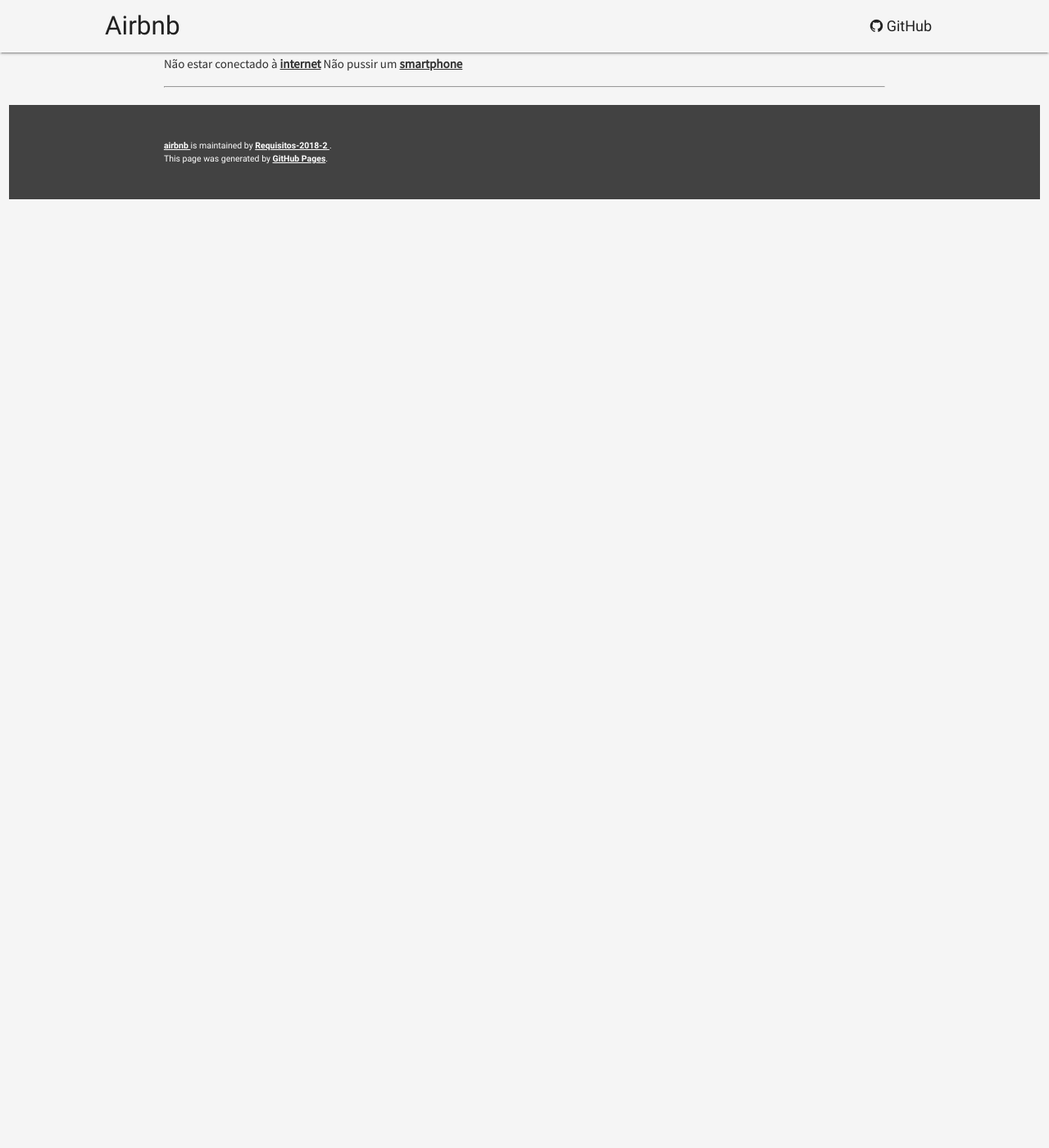
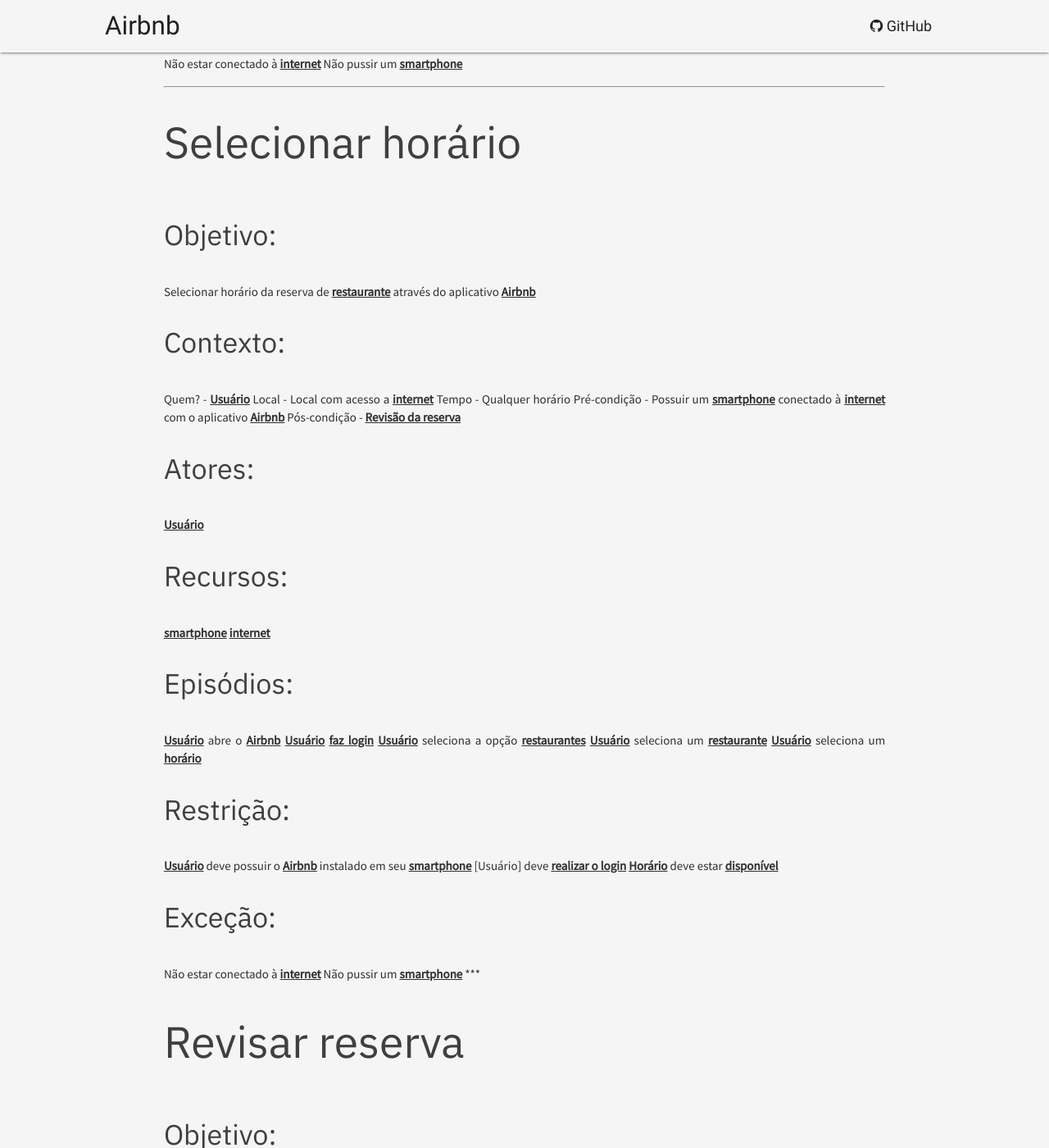
Before and after one commit to Requisitos-2018-2/airbnb, a Jekyll site: the page built from modelagem/lexicos_cenarios/cen_restaurantes.md, in a window 1280 px wide and 1400 px high, scrolled down 2195 px. Shown: the whole window at 82% size. Built offline with Jekyll 4.4.1, drawn with Linux system fonts in a browser that asks for light colours; our own code applies the rules of GitHub Pages for plain Markdown files; before the commit the page ends 2458 px from its top, so only the background shows below that; some of the changed text lies outside the part shown.

Commit message:
Add scenarios of restaurants

```diff
--- a/modelagem/lexicos_cenarios/cen_restaurantes.md
+++ b/modelagem/lexicos_cenarios/cen_restaurantes.md
@@ -33,7 +33,7 @@
 **Local** - Local com acesso a [internet](lex_geral.md#INTERNET)
 **Tempo** - Qualquer horário
 **Pré-condição** - Possuir um [smartphone](lex_geral.md#SMARTPHONE) conectado à [internet](lex_geral.md#INTERNET) com o aplicativo [Airbnb](lex_geral.md#AIRBNB)
-**Pós-condição** - Reserva marcada em um [restaurantes](lex_geral.md#RESTAURANTE)
+**Pós-condição** - [Revisar reserva](cen_restaurantes.md#REVISAR-RESERVA)
 #### Atores:
 [Usuário](lex_geral.md#USUARIO)
 #### Recursos:
@@ -44,6 +44,7 @@
 [Usuário](lex_geral.md#USUARIO) [faz login](cen_geral.md#FAZ-LOGIN)
 [Usuário](lex_geral.md#USUARIO) seleciona a opção [restaurantes](lex_geral.md#RESTAURANTE)
 [Usuário](lex_geral.md#USUARIO) seleciona um [restaurante](lex_geral.md#RESTAURANTE)
+[Usuário](lex_geral.md#USUARIO) [seleciona o horário](cen_restaurantes.md#SELECIONAR-HORARIO) da reserva
 [Usuário](lex_geral.md#USUARIO) seleciona a opção [reservar](lex_geral.md#RESERVAR)
 #### Restrição:
 [Usuário](lex_geral.md#USUARIO) deve possuir o [Airbnb](lex_geral.dm#AIRBNB) instalado em seu [smartphone](lex_geral#SMARTPHONE)
@@ -53,3 +54,62 @@
 Não pussir um [smartphone](lex_geral.md#SMARTPHONE)
 
 ***
+## Selecionar horário<a name="SELECIONAR-HORARIO"></a>
+#### Objetivo:
+Selecionar horário da reserva de [restaurante](lex_restaurantes.md#RESTAURANTE) através do aplicativo [Airbnb](lex_geral.md#AIRBNB)
+#### Contexto:
+**Quem?** - [Usuário](lex_geral.md#USUARIO)
+**Local** - Local com acesso a [internet](lex_geral.md#INTERNET)
+**Tempo** - Qualquer horário
+**Pré-condição** - Possuir um [smartphone](lex_geral.md#SMARTPHONE) conectado à [internet](lex_geral.md#INTERNET) com o aplicativo [Airbnb](lex_geral.md#AIRBNB)
+**Pós-condição** - [Revisão da reserva](cen_restaurantes.md#REVISAR-RESERVA)
+#### Atores:
+[Usuário](lex_geral.md#USUARIO)
+#### Recursos:
+[smartphone](lex_geral.md#SMARTPHONE)
+[internet](lex_geral.md#INTERNET)
+#### Episódios:
+[Usuário](lex_geral.md#USUARIO) abre o [Airbnb](lex_geral.md#AIRBNB)
+[Usuário](lex_geral.md#USUARIO) [faz login](cen_geral.md#FAZ-LOGIN)
+[Usuário](lex_geral.md#USUARIO) seleciona a opção [restaurantes](lex_geral.md#RESTAURANTE)
+[Usuário](lex_geral.md#USUARIO) seleciona um [restaurante](lex_geral.md#RESTAURANTE)
+[Usuário](lex_geral.md#USUARIO) seleciona um [horário](lex_restaurantes.md#HORARIO)
+#### Restrição:
+[Usuário](lex_geral.md#USUARIO) deve possuir o [Airbnb](lex_geral.dm#AIRBNB) instalado em seu [smartphone](lex_geral#SMARTPHONE)
+[Usuário] deve [realizar o login](cen_geral.md#FAZ-LOGIN)
+[Horário](lex_restaurantes.md#HORARIO) deve estar [disponível](lex_geral.md#DISPONIVEL)
+#### Exceção:
+Não estar conectado à [internet](lex_geral.md#INTERNET)
+Não pussir um [smartphone](lex_geral.md#SMARTPHONE)
+***
+
+## Revisar reserva<a name="REVISAR-RESERVA"></a>
+#### Objetivo:
+Confirmar o [horário](lex_restaurantes.md#HORARIO), local e quantidade de [hóspedes](lex_geral.md#HOSPEDE) da reserva de um [restaurante](lex_restaurantes.md#RESTAURANTE) através do aplicativo [Airbnb](lex_geral.md#AIRBNB)
+#### Contexto:
+**Quem?** - [Usuário](lex_geral.md#USUARIO)
+**Local** - Local com acesso a [internet](lex_geral.md#INTERNET)
+**Tempo** - Qualquer horário
+**Pré-condição** - [Restaurante](lex_restaurantes.md#RESTAURANTE) selecionado, [horário](lex_restaurantes.md#HORARIO) e data selecionados, opção reserva clicada
+**Pós-condição** - Reserva de [restaurante](lex_restaurantes.md#RESTAURANTE) realizada
+#### Atores:
+[Usuário](lex_geral.md#USUARIO)
+#### Recursos:
+[smartphone](lex_geral.md#SMARTPHONE)
+[internet](lex_geral.md#INTERNET)
+#### Episódios:
+[Usuário](lex_geral.md#USUARIO) abre o [Airbnb](lex_geral.md#AIRBNB)
+[Usuário](lex_geral.md#USUARIO) [faz login](cen_geral.md#FAZ-LOGIN)
+[Usuário](lex_geral.md#USUARIO) seleciona a opção [restaurantes](lex_geral.md#RESTAURANTE)
+[Usuário](lex_geral.md#USUARIO) seleciona um [restaurante](lex_geral.md#RESTAURANTE)
+[Usuário](lex_geral.md#USUARIO) seleciona um [horário](lex_restaurantes.md#HORARIO)
+[Usuário](lex_geral.md#USUARIO) [realiza uma reserva](cen_restaurantes.md#FAZER-RESERVA)
+#### Restrição:
+[Usuário](lex_geral.md#USUARIO) deve possuir o [Airbnb](lex_geral.dm#AIRBNB) instalado em seu [smartphone](lex_geral#SMARTPHONE)
+[Usuário] deve [realizar o login](cen_geral.md#FAZ-LOGIN)
+[Horário](lex_restaurantes.md#HORARIO) deve estar [disponível](lex_geral.md#DISPONIVEL)
+#### Exceção:
+Não estar conectado à [internet](lex_geral.md#INTERNET)
+Não pussir um [smartphone](lex_geral.md#SMARTPHONE)
+
+***
```
